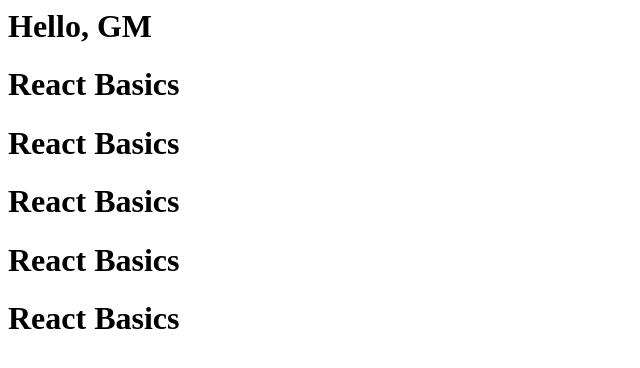
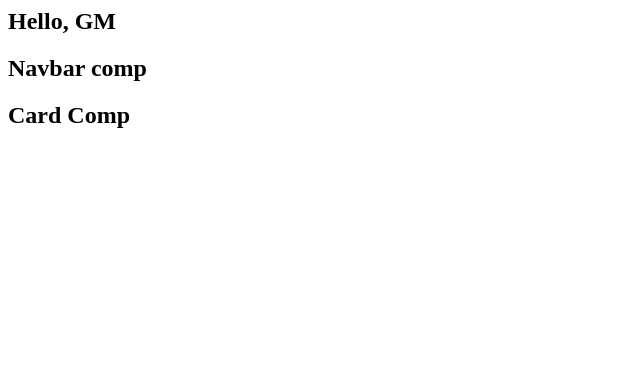
Before and after one commit to narasimhareddyprostack/FS-May-2021, a React (Create React App) app in the folder reactjune/: page / in a window 1280 px wide. Shown: the top 368 px of the page, without its empty margins (0-640 px from the left). Built offline with nearby package versions, Linux system fonts and the light colour scheme.

Commit message:
react basics

```diff
--- a/reactjune/public/index.html
+++ b/reactjune/public/index.html
@@ -1,3 +1 @@
-<div id="psa">
-
-</div>
+<div id="root"></div>
--- a/reactjune/src/App.js
+++ b/reactjune/src/App.js
@@ -1,14 +1,18 @@
 import React from "react";
 
-function App() {
-  return (
-    <div>
-      <h1>Hello, GM</h1>
-      <h1>React Basics</h1>
-      <h1>React Basics</h1>
-      <h1>React Basics</h1> <h1>React Basics</h1> <h1>React Basics</h1>
-    </div>
-  );
+import Navbar from "./Navbar";
+import Card from "./Card";
+class App extends React.Component {
+  render() {
+    return (
+      <section>
+        <h1>Hello, GM</h1>
+
+
+        <Navbar />
+        <Card />
+      </section>
+    );
+  }
 }
-
 export default App;
--- /dev/null
+++ b/reactjune/src/Card.jsx
@@ -0,0 +1,12 @@
+import React from "react";
+class Card extends React.Component {
+  render() {
+    return (
+      <div>
+        <h1> Card Comp</h1>
+      </div>
+    );
+  }
+}
+
+export default Card;
--- /dev/null
+++ b/reactjune/src/Navbar.jsx
@@ -0,0 +1,11 @@
+/* function Navbar() {
+  return <h3>Navbar Component </h3>;
+}
+
+export default Navbar;
+ */
+
+let Navbar = () => {
+  return <h2>Navbar comp</h2>;
+};
+export default Navbar;
--- a/reactjune/src/index.js
+++ b/reactjune/src/index.js
@@ -1,4 +1,4 @@
+//ReactDOM.render(1,2);
 import ReactDOM from "react-dom";
-
 import App from "./App";
-ReactDOM.render(<App />, document.getElementById("psa"));
+ReactDOM.render(<App />, document.getElementById("root"));
```
Also changed, not shown: 1 other file (tests, documents, lock files or other folders).
